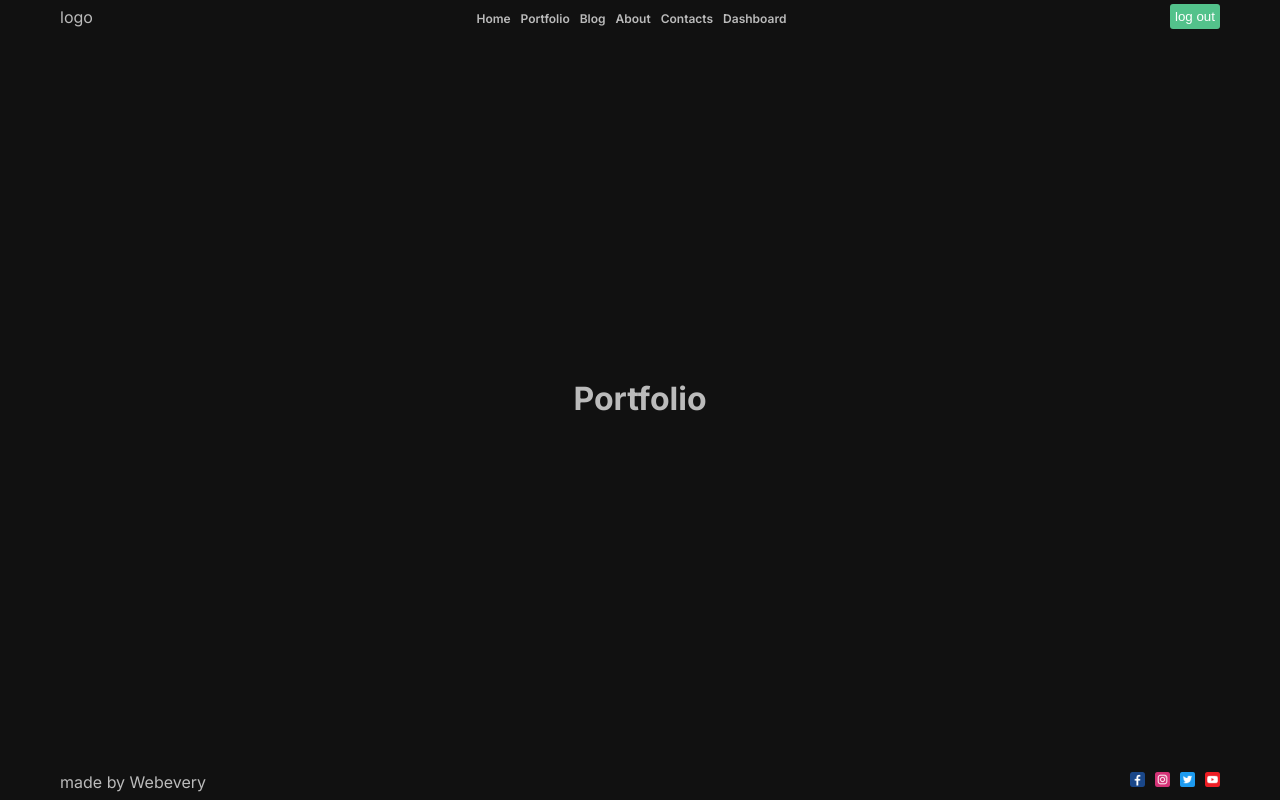
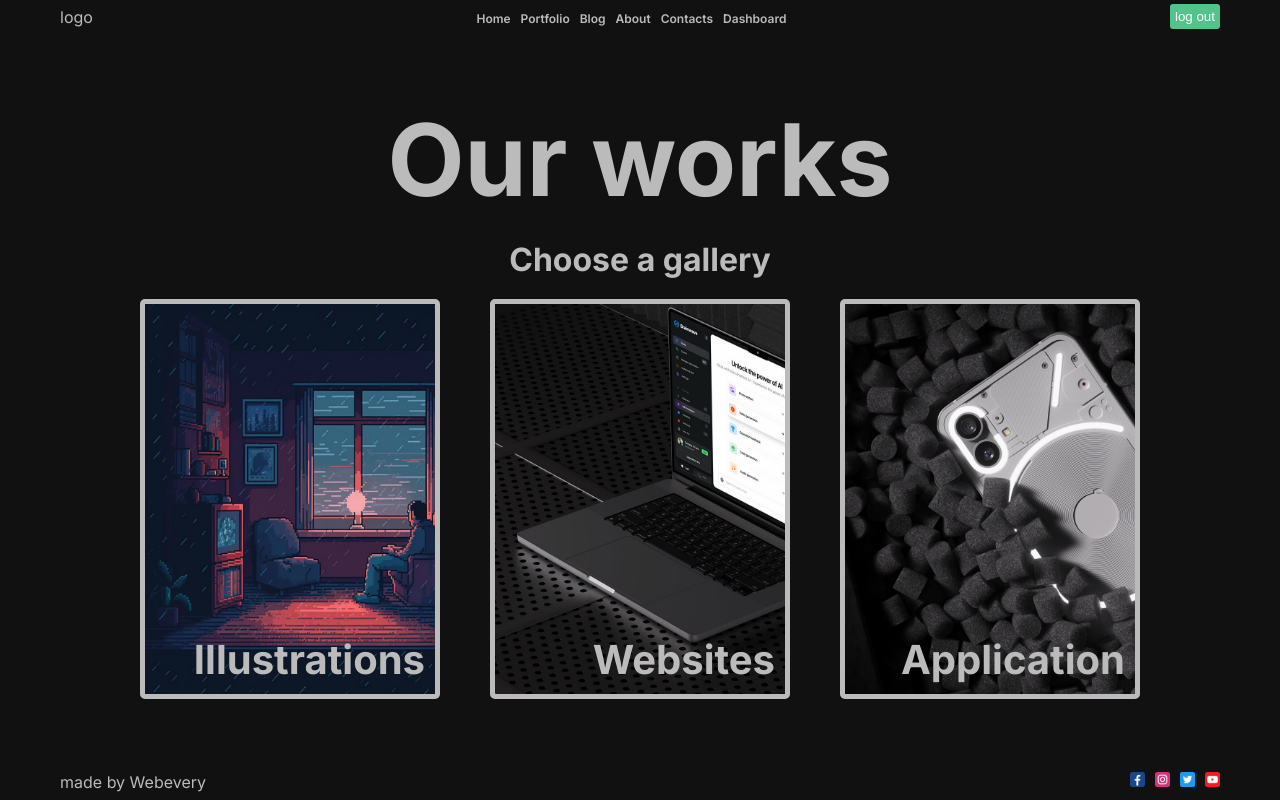
Before and after one commit to NatalaBoiko/mynext-lama-dev, a Next.js app: page /portfolio in a window 1280 px wide. Built offline with nearby package versions, Linux system fonts and the light colour scheme.

Commit message:
portfolio img object-position

```diff
--- /dev/null
+++ b/src/app/(pages)/portfolio/layout.jsx
@@ -0,0 +1,13 @@
+import React from "react";
+import styles from "./page.module.css";
+
+const layout = ({ children }) => {
+  return (
+    <>
+      <h1 className={styles.mainTitle}>Our works</h1>
+      {children}
+    </>
+  );
+};
+
+export default layout;
--- a/src/app/(pages)/portfolio/page.jsx
+++ b/src/app/(pages)/portfolio/page.jsx
@@ -1,8 +1,33 @@
+import Link from "next/link";
 import React from "react";
 import styles from "./page.module.css";
+import { portfolioLinks } from "@/data/portfolioLinks";
+import Image from "next/image";
 
 const Portfolio = () => {
-  return <h1 className={styles.main}>Portfolio</h1>;
+  return (
+    <>
+      <h1 className={styles.selectTitle}>Choose a gallery</h1>
+
+      <ul className={styles.items}>
+        {portfolioLinks.map(({ id, title, href, imgSrc }) => {
+          return (
+            <li key={id} className={styles.item}>
+              <Link href={href}>
+                <span className={styles.title}>{title}</span>
+                <Image
+                  src={imgSrc}
+                  alt={title}
+                  fill={true}
+                  className={styles.image}
+                />
+              </Link>
+            </li>
+          );
+        })}
+      </ul>
+    </>
+  );
 };
 
 export default Portfolio;
--- a/src/app/(pages)/portfolio/page.module.css
+++ b/src/app/(pages)/portfolio/page.module.css
@@ -0,0 +1,44 @@
+.mainTitle {
+  font-size: 100px;
+}
+
+.selectTitle {
+  margin: 20px 0px;
+}
+
+.items {
+  display: flex;
+  gap: 50px;
+}
+
+.item {
+  border: 5px solid #bbb;
+  border-radius: 5px;
+  width: 300px;
+  height: 400px;
+  position: relative;
+  overflow: hidden;
+}
+
+.image {
+  object-fit: cover;
+  object-position: 0px 0px;
+}
+
+.item a {
+  width: 100%;
+  height: 100%;
+}
+
+.title {
+  position: absolute;
+  right: 10px;
+  bottom: 10px;
+  font-size: 40px;
+  font-weight: bold;
+  z-index: 2;
+}
+
+.item:hover .title {
+  color: #53c28b;
+}
--- /dev/null
+++ b/src/data/portfolioLinks.js
@@ -0,0 +1,21 @@
+export const portfolioLinks = [
+  {
+    id: "1",
+    title: "Illustrations",
+    href: "portfolio/illustrations",
+    imgSrc: "/illustration.png",
+  },
+
+  {
+    id: "2",
+    title: "Websites",
+    href: "portfolio/websites",
+    imgSrc: "/websites.jpg",
+  },
+  {
+    id: "3",
+    title: "Application",
+    href: "portfolio/application",
+    imgSrc: "/apps.jpg",
+  },
+];
```
